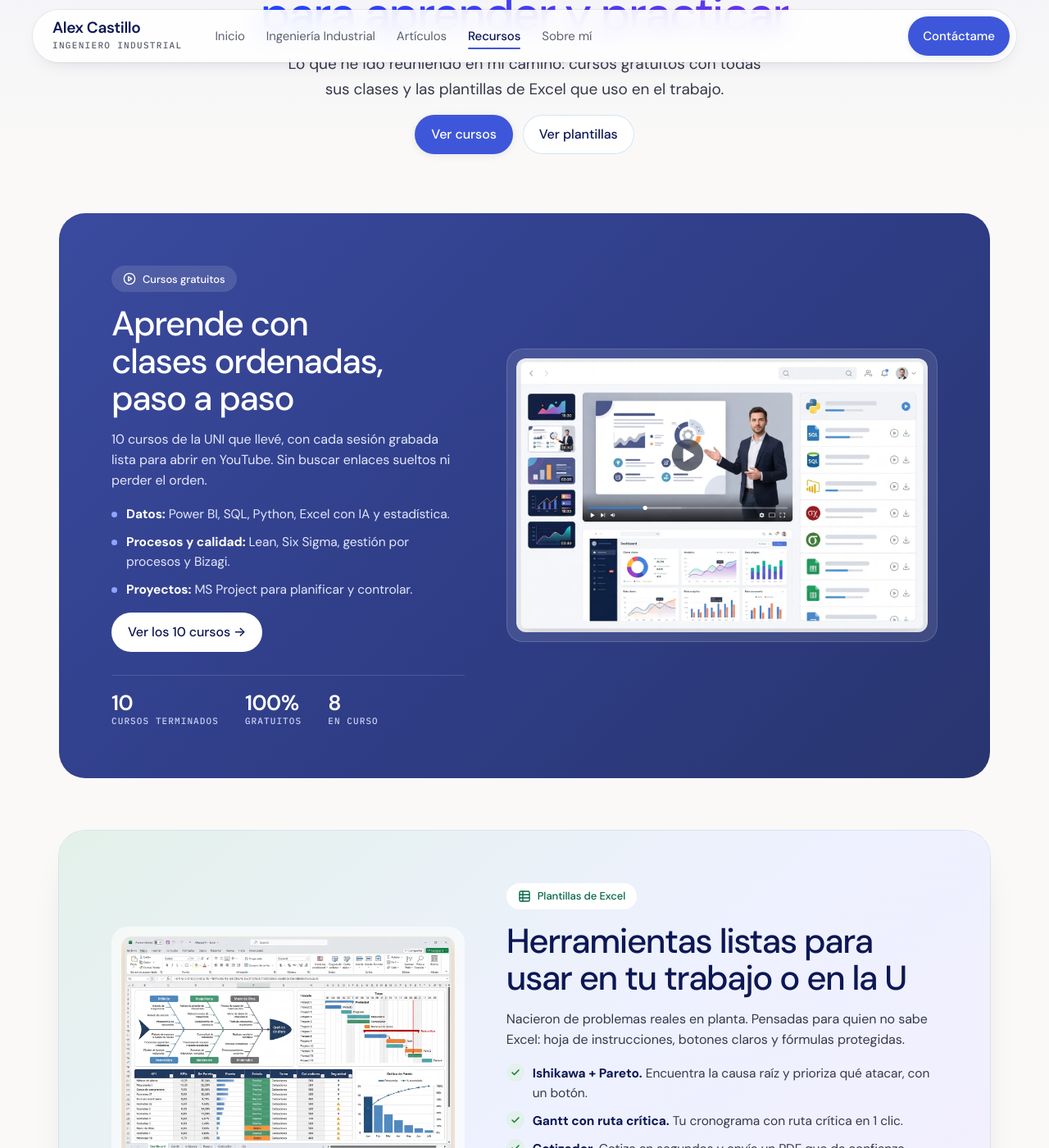
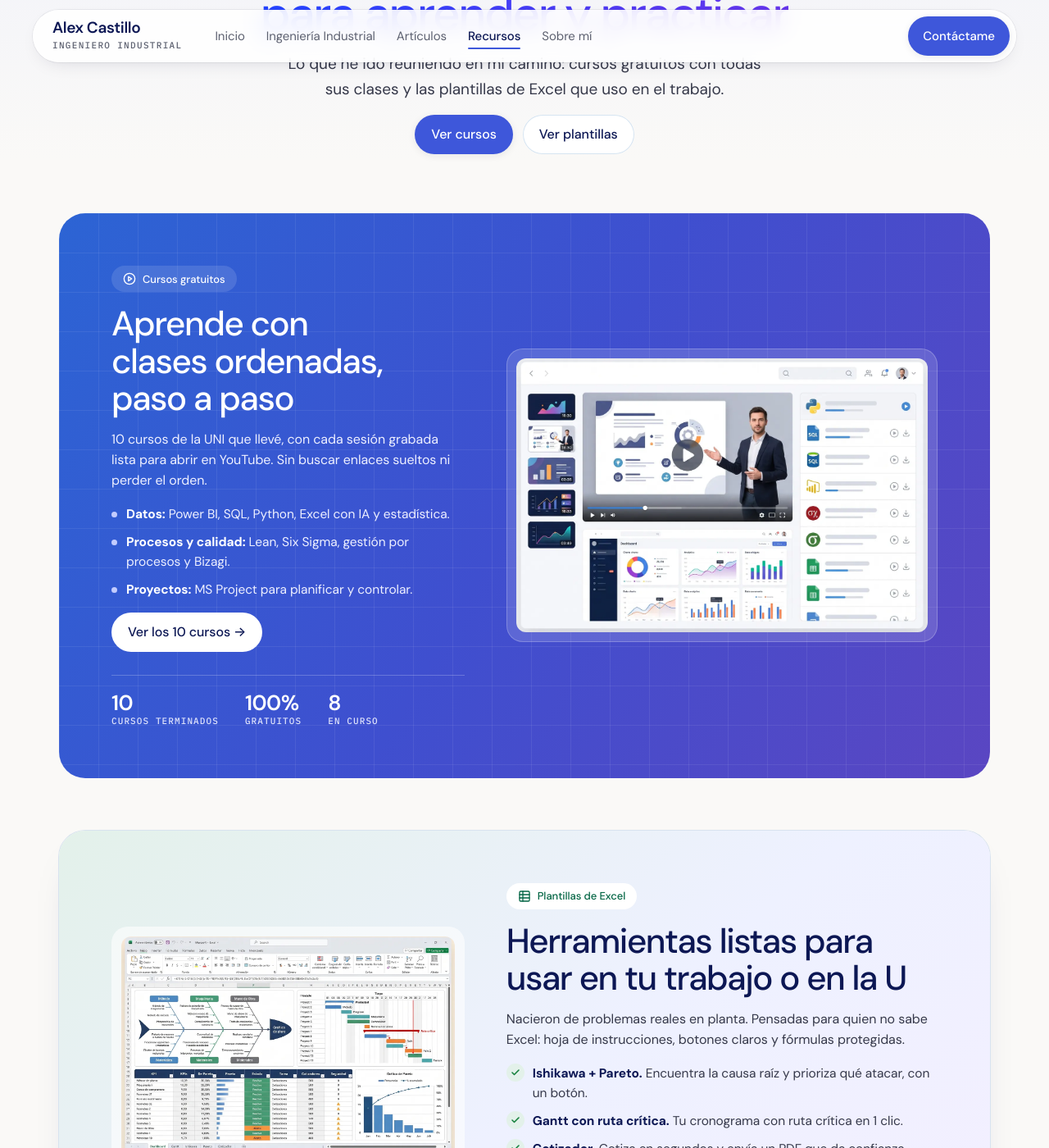
Before and after one commit to AlexCastilloFar/AlexCastilloFar.github.io, a Jekyll site: the page built from recursos/index.html, in a window 1280 px wide and 1400 px high, scrolled down 254 px. Shown: the whole window at 82% size. Built offline with Jekyll 4.4.1, drawn with Linux system fonts in a browser that asks for light colours.

Commit message:
Recursos: panel de cursos con degradado azul-violeta suave (pendiente de aprobación)
Co-Authored-By: Claude Opus 5.5 <noreply@anthropic.com>
Claude-Session: https://claude.ai/code/session_01PDpecnC4qJskpxKXANRDtd

```diff
--- a/assets/css/style.css
+++ b/assets/css/style.css
@@ -1381,3 +1381,12 @@ body:not(.s-inicio):not(.l-post):not(.s-plantillas):not(.s-ingenieria) main{back
 .rc-dark p,.rc-dark li{color:#e3e7fb}
 .rc-sellos small{color:#c9d0f2}
 .rc-dark .rc-marco{background:rgba(255,255,255,.1)}
+/* Recursos: panel de Cursos con degradado azul → violeta suave (estilo DataPulse, tonos bajos) */
+.rc-dark{position:relative;overflow:hidden;background:linear-gradient(120deg,#2c64d4 0%,#3f4fcf 50%,#5a46c2 100%)}
+.rc-dark::before{content:"";position:absolute;inset:0;pointer-events:none;background-image:linear-gradient(to right,rgba(255,255,255,.07) 1px,transparent 1px),linear-gradient(to bottom,rgba(255,255,255,.07) 1px,transparent 1px);background-size:48px 48px}
+.rc-dark>*{position:relative}
+.rc-dark p,.rc-dark li{color:#eef0ff}
+.rc-list li::before{background:#c3ccff}
+.rc-sellos small{color:#dfe3fb}
+.rc-sellos{border-top-color:rgba(255,255,255,.22)}
+.rc-dark .rc-marco{background:rgba(255,255,255,.14);box-shadow:inset 0 0 0 1px rgba(255,255,255,.22)}
```
